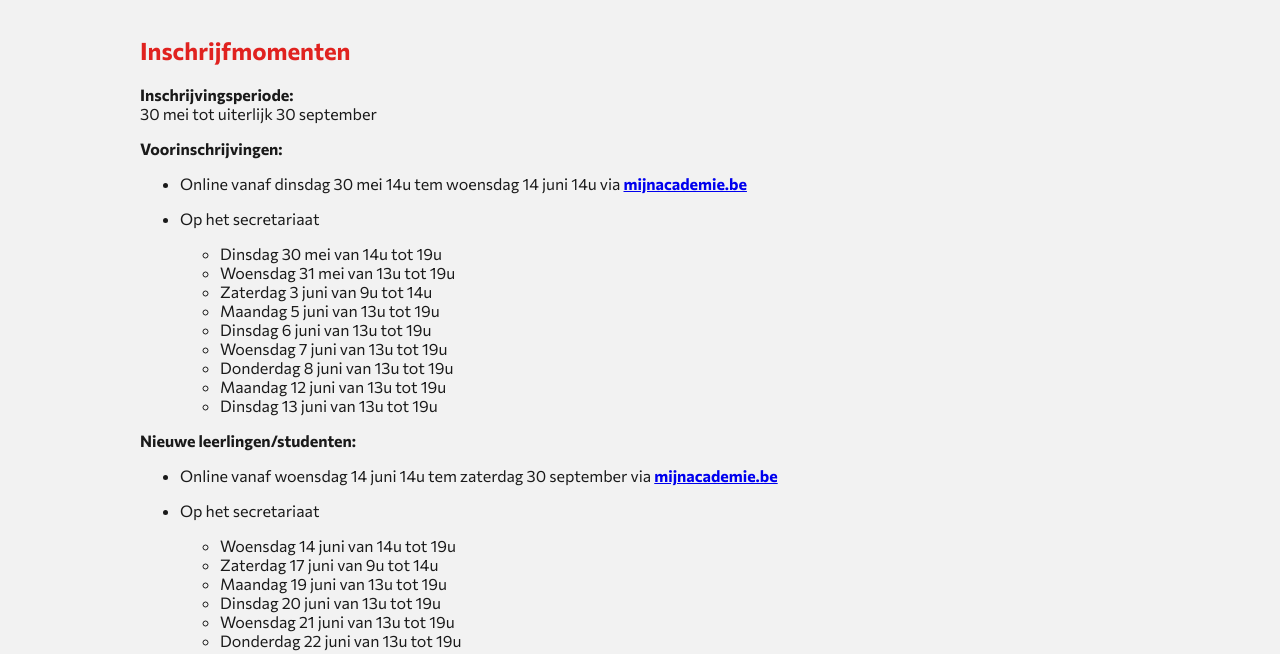
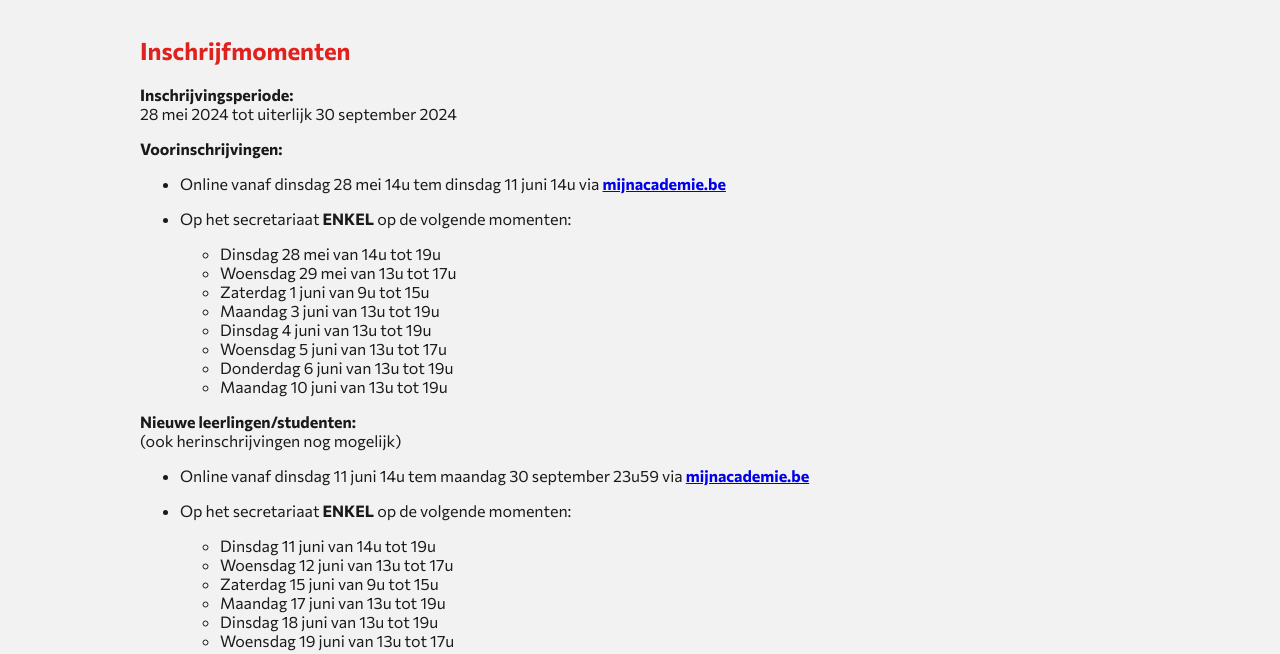
Before and after one commit to maximbaraliuc/jan-portaels-academie-site, an Eleventy site: page src/inschrijven.md in a window 1280 px wide. Shown: the part 146-800 px from the top of the page. Built offline with nearby package versions, Linux system fonts and the light colour scheme; Eleventy itself is replaced by a stand-in of ours; files that its build step writes are made by us from their sources; no server answers; what prettier would draw is missing.

Commit message:
Update Inschrijven “inschrijvenpage”

```diff
--- a/src/inschrijven.md
+++ b/src/inschrijven.md
@@ -8,53 +8,57 @@ inschrijfmomenten:
   text: >-
     **Inschrijvingsperiode:**\
 
-    30 mei tot uiterlijk 30 september
+    28 mei 2024 tot uiterlijk 30 september 2024
 
 
     **Voorinschrijvingen:**
 
 
-    * Online vanaf dinsdag 30 mei 14u tem woensdag 14 juni 14u via **[mijnacademie.be](http://www.mijnacademie.be/ "naar mijnacademie.be")**
+    * Online vanaf dinsdag 28 mei 14u tem dinsdag 11 juni 14u via **[mijnacademie.be](http://www.mijnacademie.be/ "naar mijnacademie.be")**
 
-    * O﻿p het secretariaat
+    * O﻿p het secretariaat **ENKEL** op de volgende momenten:
 
-      * D﻿insdag 30 mei van 14u tot 19u
-      * W﻿oensdag 31 mei van 13u tot 19u
-      * Z﻿aterdag 3 juni van 9u tot 14u
-      * M﻿aandag 5 juni van 13u tot 19u
-      * D﻿insdag 6 juni van 13u tot 19u
-      * W﻿oensdag 7 juni van 13u tot 19u
-      * D﻿onderdag 8 juni van 13u tot 19u
-      * M﻿aandag 12 juni van 13u tot 19u
-      * D﻿insdag 13 juni van 13u tot 19u
+      * D﻿insdag 28 mei van 14u tot 19u
+      * W﻿oensdag 29 mei van 13u tot 17u
+      * Z﻿aterdag 1 juni van 9u tot 15u
+      * M﻿aandag 3 juni van 13u tot 19u
+      * D﻿insdag 4 juni van 13u tot 19u
+      * W﻿oensdag 5 juni van 13u tot 17u
+      * D﻿onderdag 6 juni van 13u tot 19u
+      * M﻿aandag 10 juni van 13u tot 19u
 
-    **Nieuwe leerlingen/studenten:**
+    **Nieuwe leerlingen/studenten:**\
+
+    (﻿ook herinschrijvingen nog mogelijk)
 
 
-    * O﻿nline vanaf woensdag 14 juni 14u tem zaterdag 30 september via **[mijnacademie.be](http://www.mijnacademie.be/ "naar mijnacademie.be")**
+    * O﻿nline vanaf dinsdag 11 juni 14u tem maandag 30 september 23u59 via **[mijnacademie.be](http://www.mijnacademie.be/ "naar mijnacademie.be")**
 
-    * O﻿p het secretariaat
+    * O﻿p het secretariaat **ENKEL** op de volgende momenten:
 
-      * W﻿oensdag 14 juni van 14u tot 19u
-      * Z﻿aterdag 17 juni van 9u tot 14u
-      * M﻿aandag 19 juni van 13u tot 19u
-      * D﻿insdag 20 juni van 13u tot 19u
-      * W﻿oensdag 21 juni van 13u tot 19u
-      * D﻿onderdag 22 juni van 13u tot 19u
-      * M﻿aandag 26 juni van 13u tot 19u
-      * D﻿insdag 27 juni van 13u tot 19u
-      * W﻿oensdag 28 juni van 13u tot 19u
-      * V﻿an 21 augustus tem 1 september op maandag, dinsdag, woensdag, donderdag en vrijdag van 13u tot 19u
-      * Z﻿aterdag 2 september van 9u tot 14u
-      * V﻿an 3 tem 30 september op maandag, dinsdag en woensdag van 13u tot 19u \
-        Donderdag en zaterdag enkel mogelijk na afspraak via secretariaat.academiebeeldendekunsten@sovilvoorde.be
+      * Dinsdag 11 juni van 14u tot 19u
+      * W﻿oensdag 12 juni van 13u tot 17u
+      * Z﻿aterdag 15 juni van 9u tot 15u
+      * M﻿aandag 17 juni van 13u tot 19u
+      * D﻿insdag 18 juni van 13u tot 19u
+      * W﻿oensdag 19 juni van 13u tot 17u
+      * D﻿onderdag 20 juni van 13u tot 19u
+      * M﻿aandag 24 juni van 13u tot 19u
+      * D﻿insdag 25 juni van 13u tot 19u
+      * W﻿oensdag 26 juni van 13u tot 17u
+      * Z﻿aterdag 29 juni van 9u tot 15u
+      * V﻿an 19 augustus tem 29 augustus op maandag, dinsdag, woensdag en donderdag van 13u tot 19u
+      * V﻿an 2 tem 30 september \
+        op maandag en dinsdag van 13u tot 19u\
+        o﻿p woensdag van 13u tot 17u\
+        o﻿p zaterdag van 9u tot 15u
 
     **Meebrengen:**
 
 
     * identiteitskaart in te schrijven leerling
 
-    * i﻿ndien van toepassing verminderingsattest of Vilvoordse vrijetijdspas
+    * i﻿ndien van toepassing verminderingsattest of Vilvoordse vrijetijdspas of Uitpas
 
 
     **Betaling** met ![bancontact logo](https://jan-portaels-dev.netlify.app/images/bancontact-logo.svg)
```
